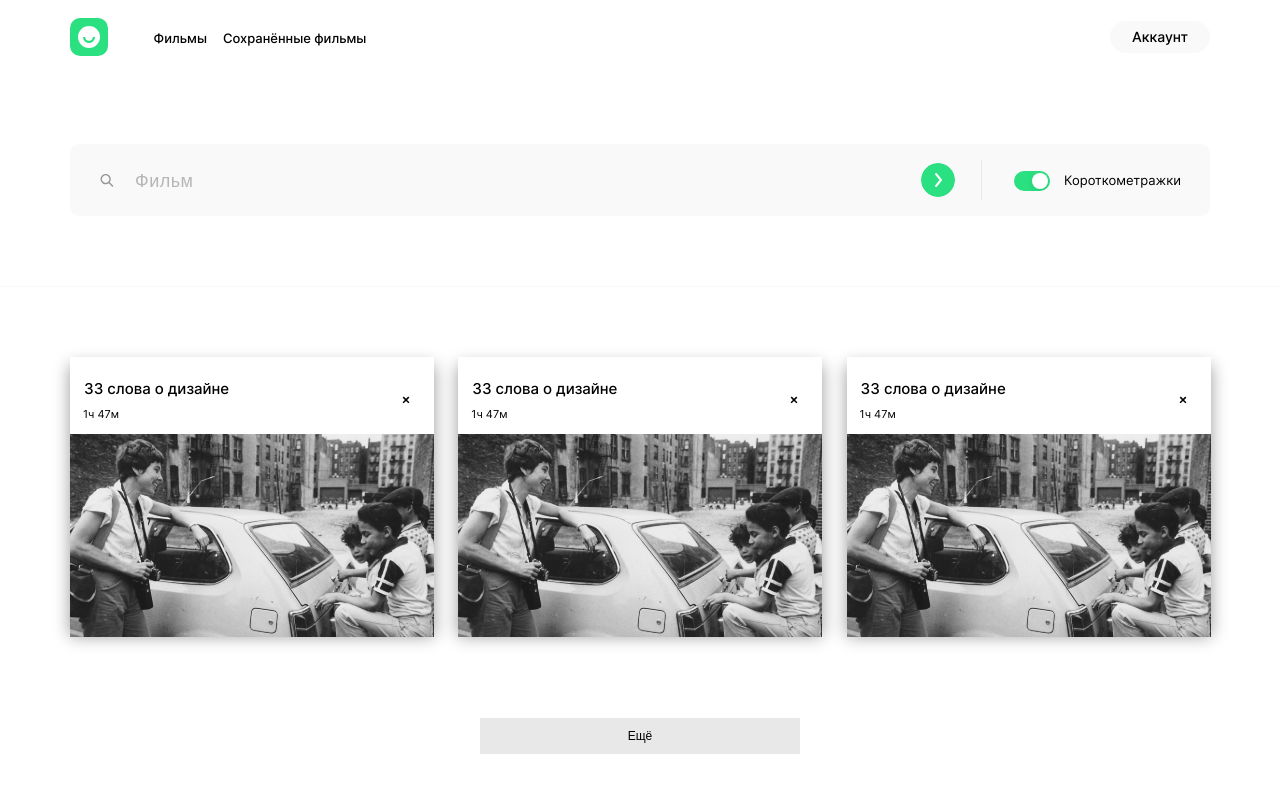
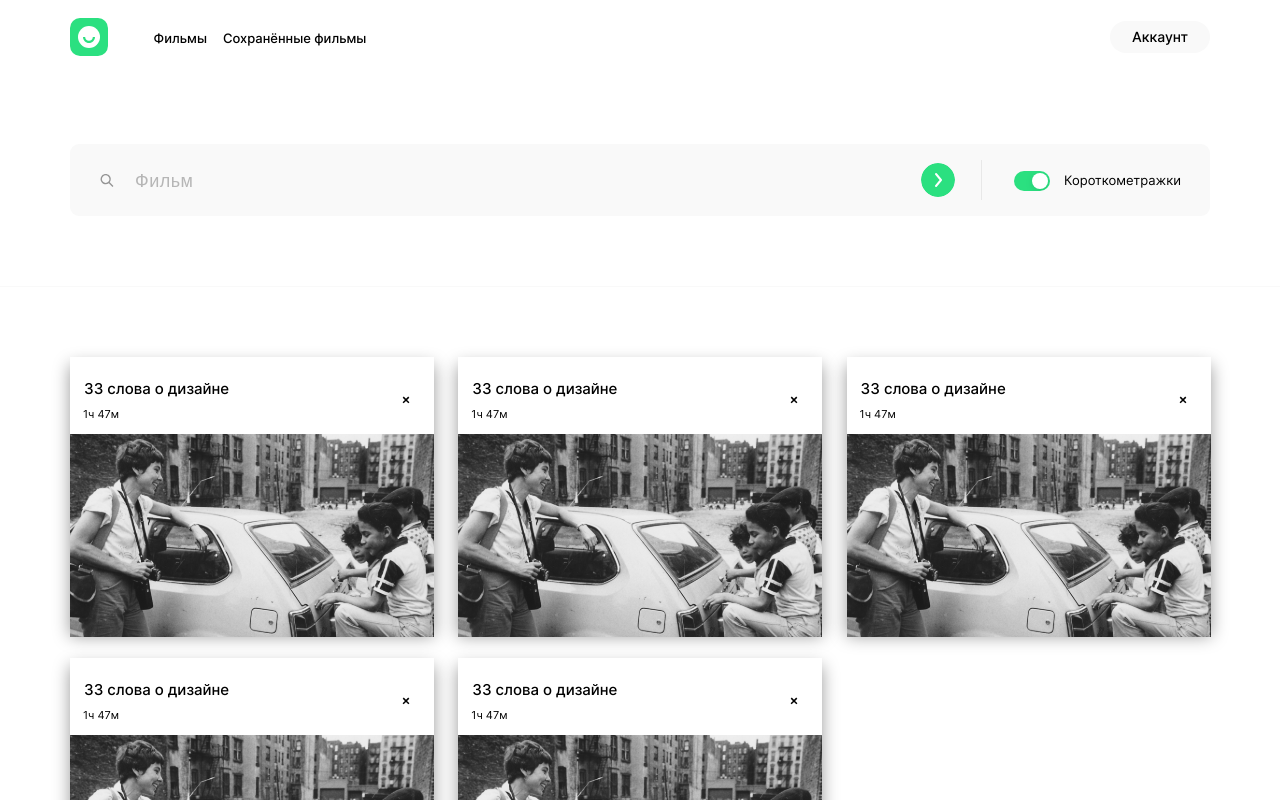
Before and after one commit to AndreiZhura/movies-explorer-frontend, a React (Create React App) app: page /saved-movies in a window 1280 px wide. Shown: the top 800 px of the page. Built offline with nearby package versions, Linux system fonts and the light colour scheme.

Commit message:
перед ревью

```diff
--- a/src/components/App/App.css
+++ b/src/components/App/App.css
@@ -4,6 +4,7 @@
     font-family: Inter, Arial, Helvetica, sans-serif;
     color:black;
     max-width: 1280px;
+    height: 100%;
 }
 
 
--- a/src/components/Movies/MoviesCardList/MoviesCardList.js
+++ b/src/components/Movies/MoviesCardList/MoviesCardList.js
@@ -18,6 +18,15 @@ function MoviesCardList(props){
          isMoviesStars = {props.isMoviesStars}
          isSavedMovies = {props.isSavedMovies}
          />
+           <MoviesCard
+         isMoviesStars = {props.isMoviesStars}
+         isSavedMovies = {props.isSavedMovies}
+         />
+          <MoviesCard
+         isMoviesStars = {props.isMoviesStars}
+         isSavedMovies = {props.isSavedMovies}
+         />
+
         </div>
         <div className="movies-buttons">
          <button className="movies-buttons__button">Ещё</button>
--- a/src/components/PageNotFound/PageNotFound.css
+++ b/src/components/PageNotFound/PageNotFound.css
@@ -1,10 +1,8 @@
 .page-not-found {
-    width: 1280px;
-    height: 700px;
     display: flex;
     flex-direction: column;
-    margin-left: auto;
-    margin-right: auto;
+    align-items: center;
+    width: 100%;
 }
 
 .page-not-found__error {
@@ -12,8 +10,7 @@
     font-size: 140px;
     line-height: 169.43px;
     text-align: center;
-    margin-top: 135px;
-    margin-bottom: 6px;
+    margin-bottom: 4px;
 }
 
 .page-not-found__text {
@@ -25,7 +22,7 @@
 }
 
 .page-not-found__link {
-    margin-top: 169px;
+    margin-top: 165px;
     margin-left: auto;
     margin-right: auto;
     font-weight: 400;
@@ -36,23 +33,8 @@
 }
 
 
-@media screen and (max-width:1279px) {
-    .page-not-found {
-        width: calc(100vw - 2 * 3.75vw);
-    }
 
 
-
-}
-
-@media screen and (max-width:769px) {
-
-    .page-not-found__error {
-        margin-top: 408px;
-        margin-bottom: 4px;
-    }
-
-}
 
 
 @media screen and (max-width:320px) {
```
